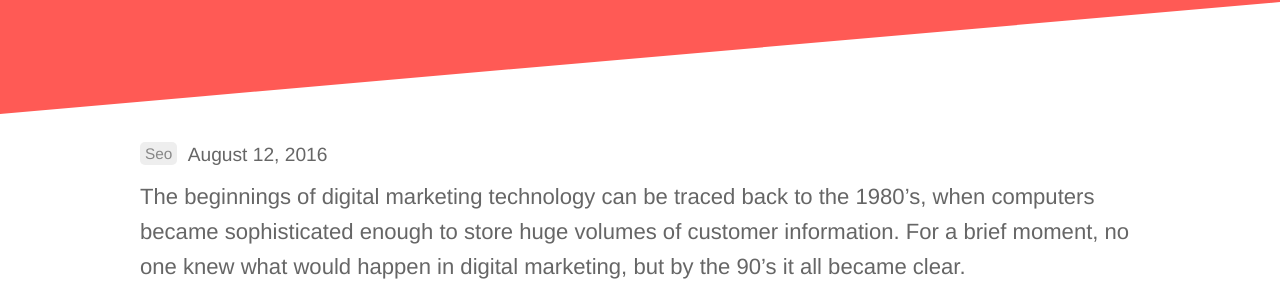
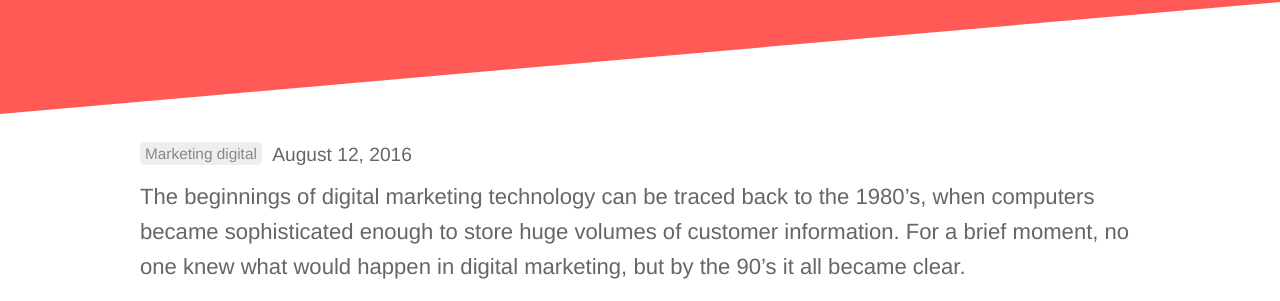
Before and after one commit to seoanalytics/seoanalytics.github.io, a Jekyll site: the page built from _posts/2016-08-12-consultoria-de-marketing-digital--7-dicas-para-escolher-o-melhor-serviço.md, in a window 1280 px wide and 900 px high, cut to the strip 413-714 px from the top of the window. Built offline with Jekyll 4.4.1, drawn with Linux system fonts in a browser that asks for light colours; comment, search, counter and statistics services are not loaded.

Commit message:
Updated '_posts/2016-08-12-consultoria-de-marketing-digital--7-dicas-para-escolher-o-melhor-servi\303\247o.md' via CloudCannon

```diff
--- a/_posts/2016-08-12-consultoria-de-marketing-digital--7-dicas-para-escolher-o-melhor-serviço.md
+++ b/_posts/2016-08-12-consultoria-de-marketing-digital--7-dicas-para-escolher-o-melhor-serviço.md
@@ -1,7 +1,7 @@
 ---
 title: 'Consultoria de Marketing Digital : 7 Dicas para Escolher o Melhor Serviço'
 categories:
-  - SEO
+  - Marketing Digital
 author_staff_member: james
 show_comments: true
 ---
```
